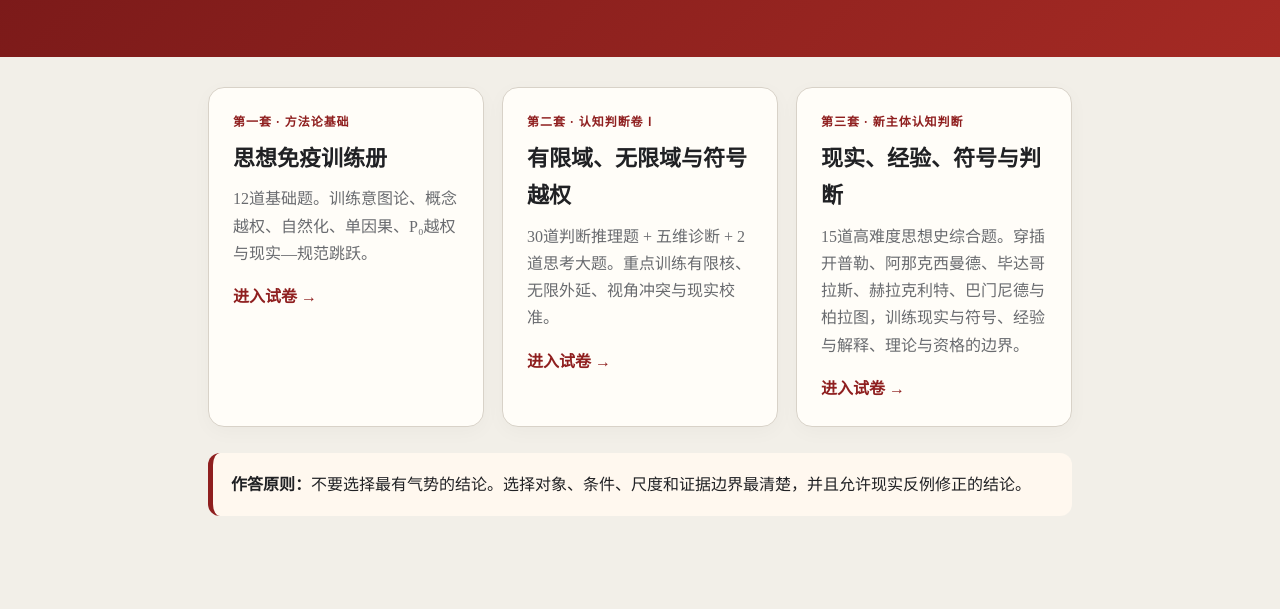
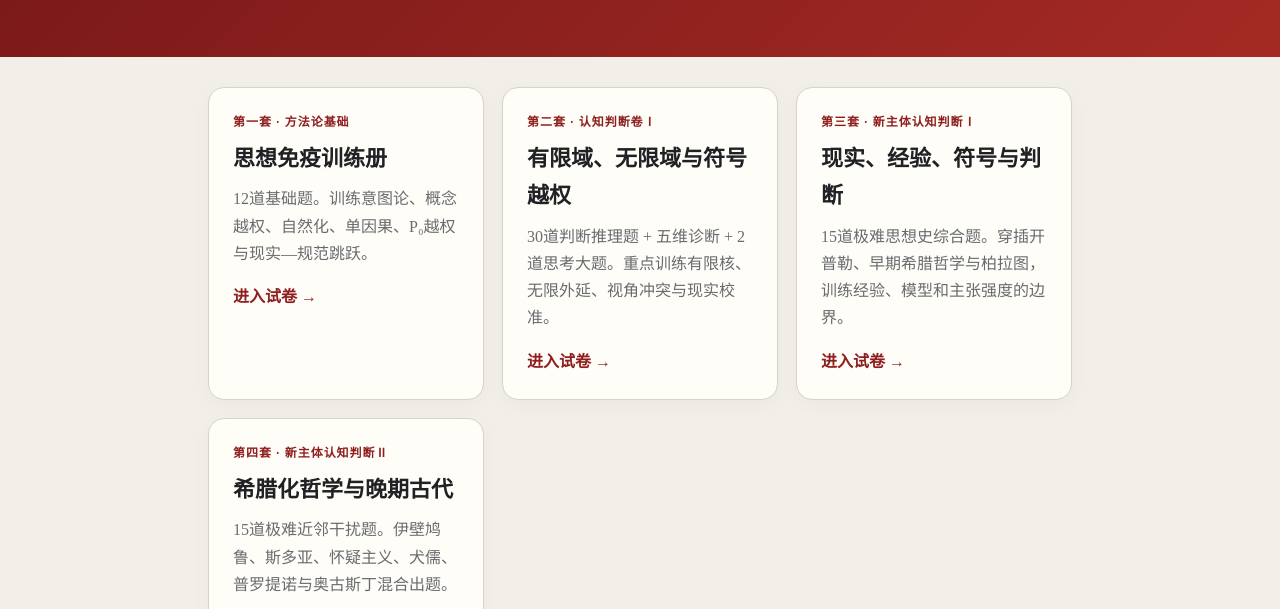
Before and after one commit to laozichou7-pixel/monitor-error-complementarity, a plain HTML site: page index.html in a window 1280 px wide. Shown: the part 191-800 px from the top of the page. Drawn offline with Linux system fonts and the light colour scheme.

Commit message:
Add fourth cognition exam to landing page

```diff
--- a/index.html
+++ b/index.html
@@ -19,10 +19,9 @@ h1{font-size:clamp(32px,6vw,52px);margin:0 0 8px}.hero p{opacity:.9}.main{paddin
 <div class="grid">
 <a class="card" href="./thought-immunity/"><div class="tag">第一套 · 方法论基础</div><h2>思想免疫训练册</h2><p>12道基础题。训练意图论、概念越权、自然化、单因果、P₀越权与现实—规范跳跃。</p><div class="enter">进入试卷 →</div></a>
 <a class="card" href="./thought-immunity-cognition/"><div class="tag">第二套 · 认知判断卷Ⅰ</div><h2>有限域、无限域与符号越权</h2><p>30道判断推理题 + 五维诊断 + 2道思考大题。重点训练有限核、无限外延、视角冲突与现实校准。</p><div class="enter">进入试卷 →</div></a>
-
-<a class="card" href="./new-subject-cognition/"><div class="tag">第三套 · 新主体认知判断</div><h2>现实、经验、符号与判断</h2><p>15道高难度思想史综合题。穿插开普勒、阿那克西曼德、毕达哥拉斯、赫拉克利特、巴门尼德与柏拉图，训练现实与符号、经验与解释、理论与资格的边界。</p><div class="enter">进入试卷 →</div></a>
+<a class="card" href="./new-subject-cognition/"><div class="tag">第三套 · 新主体认知判断Ⅰ</div><h2>现实、经验、符号与判断</h2><p>15道极难思想史综合题。穿插开普勒、早期希腊哲学与柏拉图，训练经验、模型和主张强度的边界。</p><div class="enter">进入试卷 →</div></a>
+<a class="card" href="./new-subject-cognition-2/"><div class="tag">第四套 · 新主体认知判断Ⅱ</div><h2>希腊化哲学与晚期古代</h2><p>15道极难近邻干扰题。伊壁鸠鲁、斯多亚、怀疑主义、犬儒、普罗提诺与奥古斯丁混合出题。</p><div class="enter">进入试卷 →</div></a>
 </div>
 <div class="note"><strong>作答原则：</strong>不要选择最有气势的结论。选择对象、条件、尺度和证据边界最清楚，并且允许现实反例修正的结论。</div>
 </main>
-</body>
-</html>
+</body></html>
```
